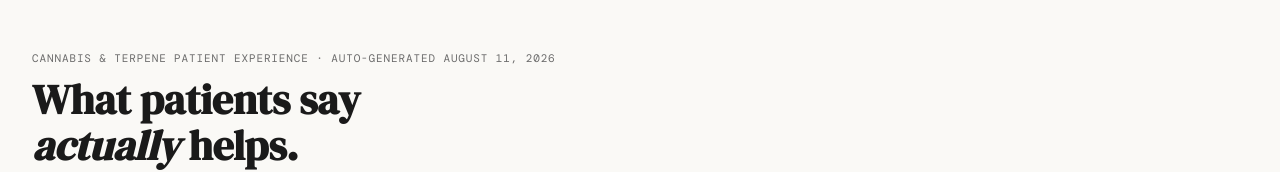
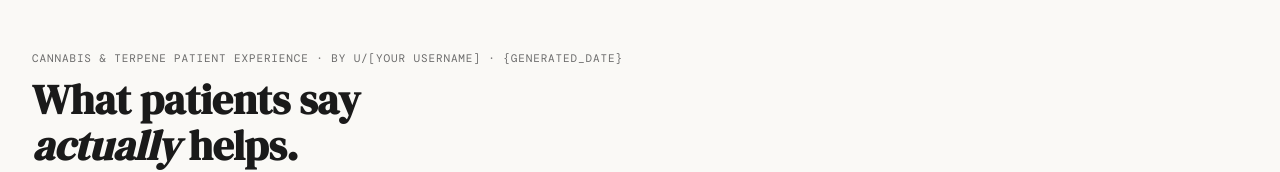
Before and after one commit to sunehera/Cannabis-Reddit-Insights-, a plain HTML site: page index.html in a window 1280 px wide. Shown: the top 172 px of the page. Drawn offline with nearby package versions, Linux system fonts and the light colour scheme.

Commit message:
Update index.html

```diff
--- a/index.html
+++ b/index.html
@@ -83,7 +83,7 @@
 </head>
 <body>
 <header>
-  <p class="eyebrow">Cannabis & Terpene Patient Experience · Auto-generated August 11, 2026</p>
+  <p class="eyebrow">Cannabis & Terpene Patient Experience · By u/[your username] · {generated_date}</p>
   <h1>What patients say<br><em>actually</em> helps.</h1>
   <p class="lead">Real posts from public cannabis communities on Reddit, analyzed for which cannabinoids and terpenes people report using for specific symptoms — and whether they say it helped.</p>
   <p class="meta">14 subreddits · 6,261 posts · 2016-08-14 to 2026-08-11</p>
```
